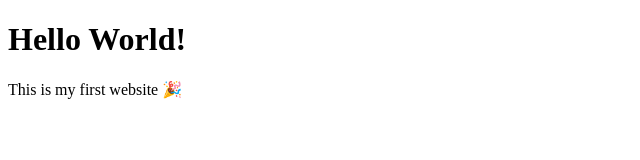
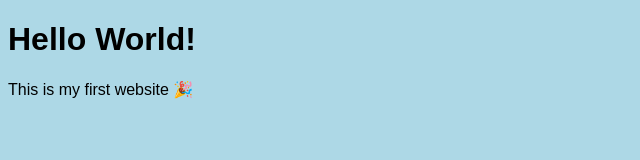
Before and after one commit to leohan-sephora/leohan-sephora.github.io, a plain HTML site: page index.html in a window 1280 px wide. Shown: the whole page, without its empty margins (0-640 px from the left). Drawn offline with Linux system fonts and the light colour scheme.

Commit message:
Add styles for body background and font family
Added CSS styles for body background and font.

```diff
--- a/index.html
+++ b/index.html
@@ -2,6 +2,12 @@
 <html>
 <head>
   <title>My First Website</title>
+  <style>
+    body {
+      background-color: lightblue;
+      font-family: Arial;
+    }
+  </style>
 </head>
 <body>
   <h1>Hello World!</h1>
```
